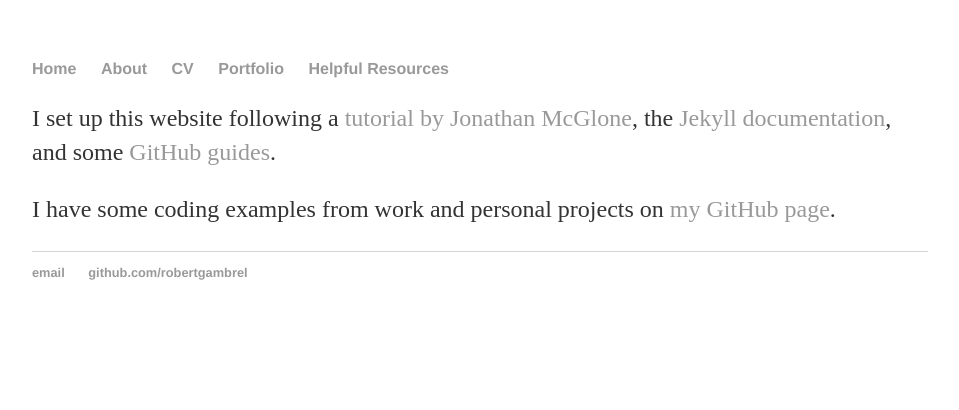
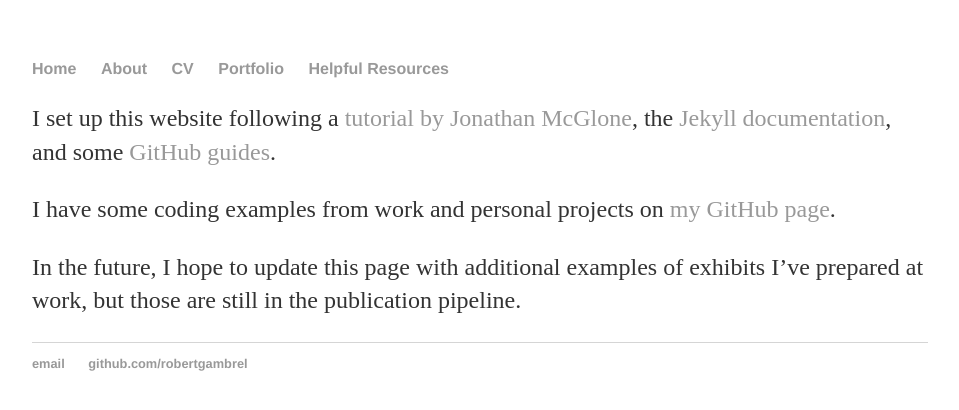
Before and after one commit to robertgambrel/robertgambrel.github.io, a Jekyll site: the page built from portfolio/index.md, in a window 1280 px wide. Shown: the top 410 px of the page, without its empty margins (160-1119 px from the left). Built offline with Jekyll 4.4.1, drawn with Linux system fonts in a browser that asks for light colours.

Commit message:
explain why it's so sparse

```diff
--- a/portfolio/index.md
+++ b/portfolio/index.md
@@ -5,3 +5,5 @@ title: Robert Gambrel - Portfolio
 I set up this website following a [tutorial by Jonathan McGlone](https:http://jmcglone.com/guides/github-pages/), the [Jekyll documentation](https://jekyllrb.com/docs/usage/), and some [GitHub guides](https://help.github.com/articles/about-github-pages-and-jekyll/).
 
 I have some coding examples from work and personal projects on [my GitHub page](https://www.github.com/robertgambrel).
+
+In the future, I hope to update this page with additional examples of exhibits I've prepared at work, but those are still in the publication pipeline.
```
